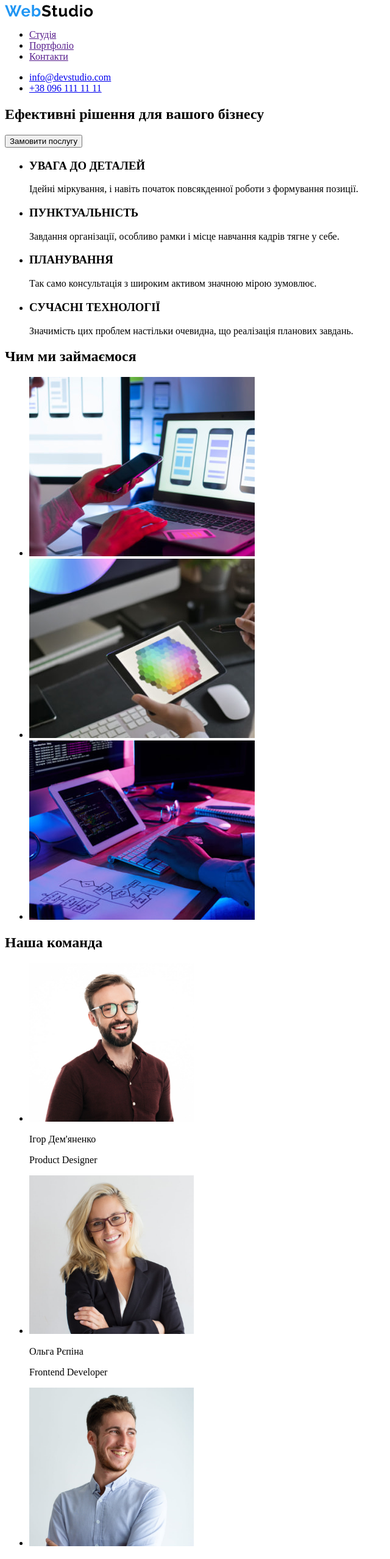
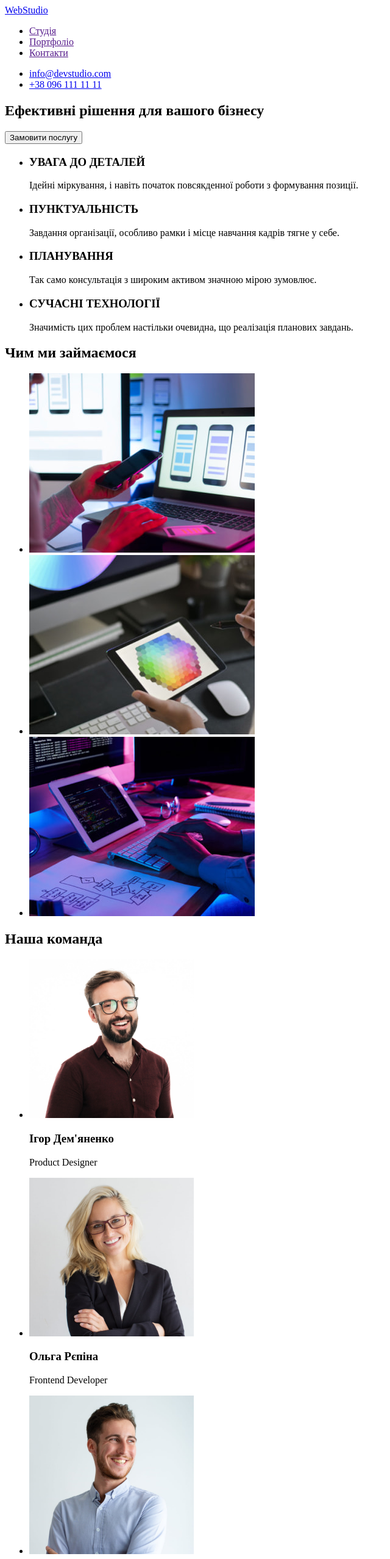
Before and after one commit to MykolaOpyrchuk/goit-markup-hw-01, a plain HTML site: page index.html in a window 1280 px wide. Shown: the top 2556 px of the page at 61% size, without its empty margins (0-640 px from the left). Drawn offline with Linux system fonts and the light colour scheme.

Commit message:
Update index.html

```diff
--- a/index.html
+++ b/index.html
@@ -1,5 +1,5 @@
 <!DOCTYPE html>
-<html lang="en">
+<html lang="uk">
 <head>
     <meta charset="UTF-8">
     <meta http-equiv="X-UA-Compatible" content="IE=edge">
@@ -9,7 +9,7 @@
 <body>
     <header>
         <nav>
-            <a href="./index.html"><img src="./images/logo/WebStudio.png" alt="Logo WebStudio">
+            <a href="./index.html">WebStudio
             </a>
 
             <ul>
@@ -39,10 +39,10 @@
 
     <main>
         <section>
-            <div>
+
             <h1>Ефективні рішення для вашого бізнесу</h1>
             <button type="button">Замовити послугу</button>
-            </div>
+
         </section>
 <!--Features-->
 
@@ -83,25 +83,25 @@
             <ul>
                 <li>
                     <img src="./images/team/img.jpg" alt="На фото Ігор Дем'яненко" width="270" height="260">
-                        <p>Ігор Дем'яненко</p>
+                        <h3>Ігор Дем'яненко</h3>
                         <p>Product Designer</p>
 
                 </li>
                 <li>
                     <img src="./images/team/img-1.jpg" alt="На фото Ольга Рєпіна" width="270" height="260">
-                        <p>Ольга Рєпіна</p>
+                        <h3>Ольга Рєпіна</h3>
                         <p>Frontend Developer</p>
 
                 </li>
                 <li>
                     <img src="./images/team/img-2.jpg" alt="На фото Микола Тарасов" width="270" height="260">
-                        <p>Микола Тарасов</p>
+                        <h3>Микола Тарасов</h3>
                         <p>Marketing</p>
 
                 </li>
                 <li>
                     <img src="./images/team/img-3.jpg" alt="На фото Михайло Єрмаков" width="270" height="260">
-                        <p>Михайло Єрмаков</p>
+                        <h3>Михайло Єрмаков</h3>
                         <p>UI Designer</p>
 
                 </li>
@@ -112,7 +112,8 @@
     </main>
 
     <footer>
-        <img src="./images/logo/WebStudio.png" alt="Logo WebStudio">
+        <a href="./index.html">WebStudio
+        </a>
         <address>
             <p>
                 м. Київ, пр-т Лесі Українки, 26
```
